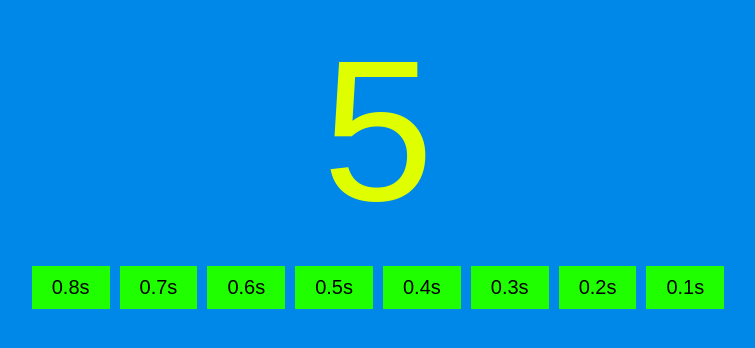
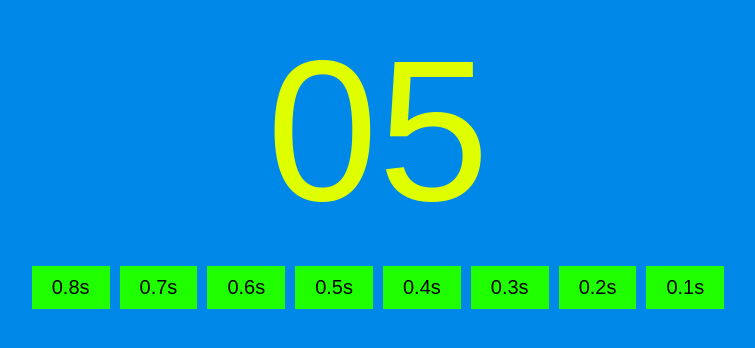
Before and after one commit to MarcinTyc/Timer, a plain HTML site: page index.html in a window 1280 px wide. Shown: the part 246-594 px from the top of the page, without its empty margins (262-1017 px from the left). Drawn offline with Linux system fonts and the light colour scheme.

Commit message:
Update index.html

```diff
--- a/index.html
+++ b/index.html
@@ -50,8 +50,10 @@
         function incrementCounter() {
             counterDiv.textContent = counter;
             counter++;
-
-            if (counter > 100) {
+            if(counter <10){
+            counter = "0"+counter;
+            }
+            if (counter > 99) {
                 counter = 0;
             }
             setTimeout(incrementCounter, currentTimeout);
```
